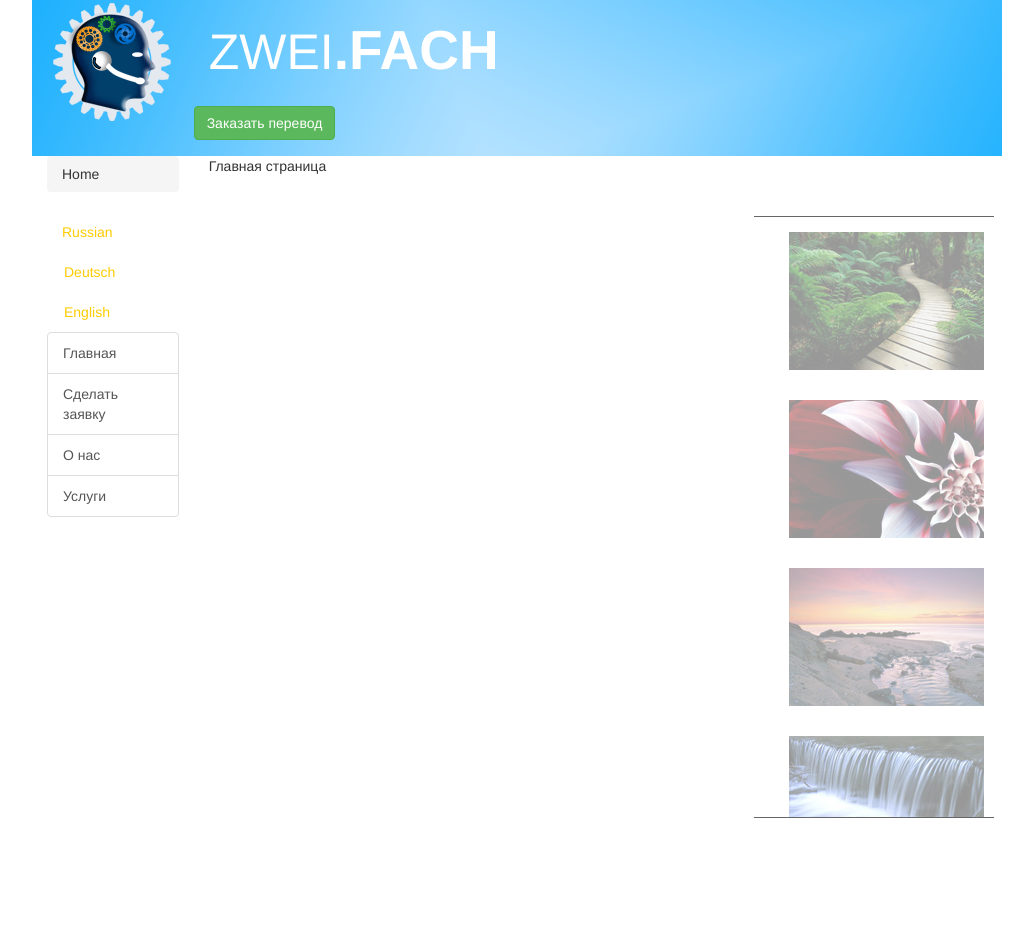
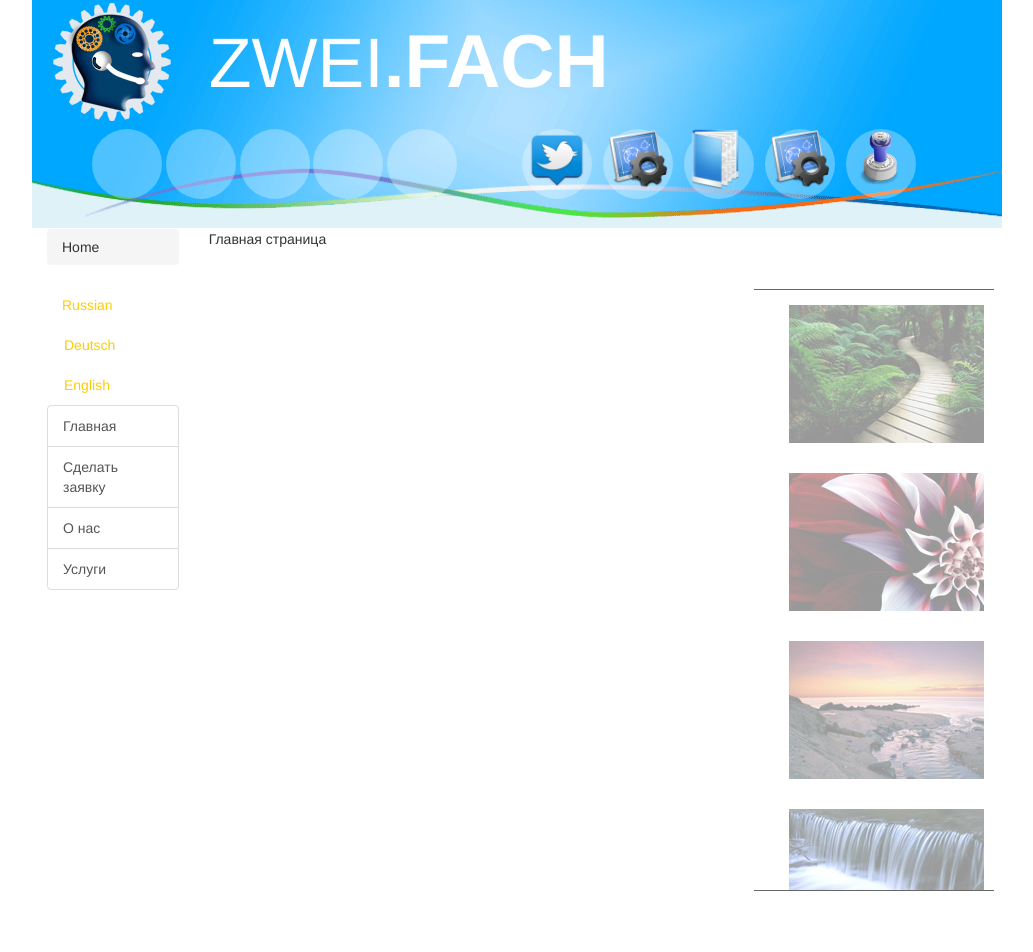
Before and after one commit to webvolant/devel, a Django app: page /haupt/ in a window 1280 px wide. Shown: the whole page, without its empty margins (123-1156 px from the left). Before the commit the page ends 818 px from the top, so only its background shows below. Run offline with Django 3.2, Linux system fonts and the light colour scheme; parts of the project's set-up code (start-up, migrations or seed data) failed here and were passed over; some libraries are stand-ins or nearby versions; some web fonts are replaced.

Commit message:
style head3

```diff
--- a/templates/base.html
+++ b/templates/base.html
@@ -206,13 +206,66 @@ body {
 						<a href="/"><img src="{% static "logo.png" %}" title="zweifach" alt="zweifach logo" class="logo" /></a>
 					</div>
 				</div>
-				<div class="col-xs-8 name">
+				<div class="col-xs-10 name">
 					<h1><span class="zwei">ZWEI</span><span class="fach">.FACH</span></h1>
 				</div>
-				<div class="col-xs-4">
+			</div>
+			<div class="row">
+				<div class="col-xs-6">
+			<section id="set-8">
+				<div class="hi-icon-wrap hi-icon-effect-8">
+					<a href="#set-8" class="hi-icon hi-icon-archive">Archive</a>
+					<a href="#set-8" class="hi-icon hi-icon-chat">Chat</a>
+					<a href="#set-8" class="hi-icon hi-icon-bookmark">Bookmarks</a>
+					<a href="#set-8" class="hi-icon hi-icon-user">User</a>
+					<a href="#set-8" class="hi-icon hi-icon-contract">Contact</a>
+				</div>
+			</section>
+				</div>
+				<div class="col-xs-1 icon_menu">
 					<div class="row">
-						<a href="#" class="btn btn-success btn-large">{% bootstrap_icon "star-empty" %} Заказать перевод</a>
+						<!--<a href="#" class="btn btn-success btn-large">{% bootstrap_icon "star-empty" %} Заказать перевод</a>-->
+						<div class="hi-icon-wrap hi-icon-effect-8">
+							<a href="/" class=" hi-icon"><img src="{% static "webloc.png" %}" title="zweifach" alt="zweifach logo" class="pos1" /></a>
+						</div>
 					</div>
+				</div>
+				<div class="col-xs-1 icon_menu">
+					<div class="row">
+						<div class="hi-icon-wrap hi-icon-effect-8">
+							<a href="/" class=" hi-icon"><img src="{% static "tec.png" %}" title="zweifach" alt="zweifach logo" class="pos2" /></a>
+						</div>
+					</div>
+				</div>
+
+				<div class="col-xs-1 icon_menu">
+					<div class="row">
+						<div class="hi-icon-wrap hi-icon-effect-8">
+							<a href="/" class=" hi-icon"><img src="{% static "128.png" %}" title="zweifach" alt="zweifach logo" class="pos3" /></a>
+						</div>
+					</div>
+				</div>
+
+				<div class="col-xs-1 icon_menu">
+					<div class="row">
+						<div class="hi-icon-wrap hi-icon-effect-8">
+							<a href="/" class=" hi-icon"><img src="{% static "tec.png" %}" title="zweifach" alt="zweifach logo" class="pos4" /></a>
+						</div>
+					</div>
+				</div>
+
+				<div class="col-xs-1 icon_menu">
+					<div class="row">
+						<div class="hi-icon-wrap hi-icon-effect-8">
+							<a href="/" class=" hi-icon"><img src="{% static "stamp.png" %}" title="zweifach" alt="zweifach logo" class="pos5" /></a>
+						</div>
+					</div>
+				</div>
+			</div>
+		</div>
+
+
+
 					<div class="row">
 						<div class="col-xs-6 phone">
 						</div>
--- a/templates/css/style.css
+++ b/templates/css/style.css
@@ -1,37 +1,84 @@
+@font-face {
+	font-family: 'ecoicon';
+	src:url('../fonts/ecoicons/ecoicon.eot');
+	src:url('../fonts/ecoicons/ecoicon.eot?#iefix') format('embedded-opentype'),
+		url('../fonts/ecoicons/ecoicon.woff') format('woff'),
+		url('../fonts/ecoicons/ecoicon.ttf') format('truetype'),
+		url('../fonts/ecoicons/ecoicon.svg#ecoicon') format('svg');
+	font-weight: normal;
+	font-style: normal;
+}
+
 .tr_head{
-	background: url("back-Recovered.png");
+	background: url("back-Recovered.png") center;
+	height: 228px;
 }
 
 .contenttt {
 
 }
 
+.pos1{
+	position: relative;
+	top:0px;
+}
+
+.pos2{
+	position: relative;
+	top:0px;
+}
+
+.pos3{
+	position: relative;
+	top:0px;
+}
+
+.pos4{
+	position: relative;
+	top:0px;
+}
+
+.pos5{
+	position: relative;
+	top:0px;
+}
+
 span.zwei {
-	font-size: 50px;
+	font-size: 70px;
 	color:white;
 }
 
 span.fach {
-	font-size: 55px;
+	font-size: 75px;
 	color:white;
 	font-weight: bold;
 }
 
-.icon-menu{
+.icon_menu img{
+	width: 60px;
+	height: 60px;
+}
+
+.icon_menu a{
+	padding-left: 0px;
+}
+
+/*
+.icon_menu{
 
 	padding: 0px;
 	margin: 0px;
 }
 
-.icon-menu img{
-	width: 100px;
-	height: 100px;
+.icon_menu img{
+	width: 60px;
+	height: 60px;
 	border:1px solid gray;
 	background: orange;
 	border-radius: 5px 5px 5px 5px;
 }
 
-.icon-menu:hover img{
+.icon_menu:hover img{
 	filter: grayscale(50%);
     -webkit-filter: grayscale(80%);
     -moz-filter: grayscale(50%);
@@ -39,7 +86,7 @@ span.fach {
     -o-filter: grayscale(50%);
 }
 
-.icon-menu:hover img,.icon-menu:hover .backstyle{
+.icon_menu:hover img,.icon_menu:hover .backstyle{
 	border-radius: 5px 5px 5px 5px;
 	background: #f4f4f4;
 	transition: 1s;
@@ -49,10 +96,225 @@ span.fach {
 
 }
 
-.icon-menu:not(:hover) img{
+
+.icon_menu:not(:hover) img{
 	border-radius: 5px 5px 5px 5px;
 	background: orange;
 	transition: 1s;
 	padding: 0px;
 	margin: 0px;
 }
+
+*/
+
+*, *:after, *:before { -webkit-box-sizing: border-box; -moz-box-sizing: border-box; box-sizing: border-box; }
+
+.hi-icon-wrap {
+	text-align: center;
+	margin: 0 auto;
+
+}
+
+.hi-icon {
+	display: inline-block;
+	font-size: 0px;
+	cursor: pointer;
+
+	width: 70px;
+	height: 70px;
+	border-radius: 50%;
+	text-align: center;
+	position: relative;
+	z-index: 1;
+	color: #fff;
+}
+
+.hi-icon:after {
+	pointer-events: none;
+	position: absolute;
+	width: 100%;
+	height: 100%;
+	border-radius: 50%;
+	content: '';
+	-webkit-box-sizing: content-box;
+	-moz-box-sizing: content-box;
+	box-sizing: content-box;
+}
+
+.hi-icon:before {
+	font-family: 'ecoicon';
+	speak: none;
+	font-size: 48px;
+	line-height: 90px;
+	font-style: normal;
+	font-weight: normal;
+	font-variant: normal;
+	text-transform: none;
+	display: block;
+	-webkit-font-smoothing: antialiased;
+}
+
+.hi-icon-mobile:before {
+	content: "\e009";
+}
+
+.hi-icon-screen:before {
+	content: "\e00a";
+}
+
+.hi-icon-earth:before {
+	content: "\e002";
+}
+
+.hi-icon-support:before {
+	content: "\e000";
+}
+
+.hi-icon-locked:before {
+	content: "\e001";
+}
+
+.hi-icon-cog:before {
+	content: "\e003";
+}
+
+.hi-icon-clock:before {
+	content: "\e004";
+}
+
+.hi-icon-videos:before {
+	content: "\e005";
+}
+
+.hi-icon-list:before {
+	content: "\e006";
+}
+
+.hi-icon-refresh:before {
+	content: "\e007";
+}
+
+.hi-icon-images:before {
+	content: "\e008";
+}
+
+.hi-icon-pencil:before {
+	content: "\e00b";
+}
+
+.hi-icon-link:before {
+	content: "\e00c";
+}
+
+.hi-icon-mail:before {
+	content: "\e00d";
+}
+
+.hi-icon-location:before {
+	content: "\e00e";
+}
+
+.hi-icon-archive:before {
+	content: "\e00f";
+}
+
+.hi-icon-chat:before {
+	content: "\e010";
+}
+
+.hi-icon-bookmark:before {
+	content: "\e011";
+}
+
+.hi-icon-user:before {
+	content: "\e012";
+}
+
+.hi-icon-contract:before {
+	content: "\e013";
+}
+
+.hi-icon-star:before {
+	content: "\e014";
+}
+
+/* Effect 8 */
+.hi-icon-effect-8 .hi-icon {
+	background: rgba(255,255,255,0.3);
+
+	-webkit-transition: -webkit-transform ease-out 0.1s, background 0.2s;
+	-moz-transition: -moz-transform ease-out 0.1s, background 0.2s;
+	transition: transform ease-out 0.1s, background 0.2s;
+}
+
+.hi-icon-effect-8 .hi-icon:after {
+	top: 0;
+	left: 0;
+	padding: 0;
+	z-index: -1;
+	box-shadow: 0 0 0 2px rgba(255,255,255,0.1);
+	opacity: 0;
+	-webkit-transform: scale(0.9);
+	-moz-transform: scale(0.9);
+	-ms-transform: scale(0.9);
+	transform: scale(0.9);
+
+}
+
+.no-touch .hi-icon-effect-8 .hi-icon:hover {
+	background: rgba(255,255,255,0.05);
+	-webkit-transform: scale(0.93);
+	-moz-transform: scale(0.93);
+	-ms-transform: scale(0.93);
+	transform: scale(0.93);
+	color: #fff;
+}
+
+.hi-icon-effect-8 .hi-icon:hover:after {
+	-webkit-animation: sonarEffect 1.3s ease-out 75ms;
+	-moz-animation: sonarEffect 1.3s ease-out 75ms;
+	animation: sonarEffect 1.3s ease-out 75ms;
+}
+
+@-webkit-keyframes sonarEffect {
+	0% {
+		opacity: 0.3;
+	}
+	40% {
+		opacity: 0.5;
+		box-shadow: 0 0 0 2px rgba(255,255,255,0.1), 0 0 10px 10px #3851bc, 0 0 0 10px rgba(255,255,255,0.5);
+	}
+	100% {
+		box-shadow: 0 0 0 2px rgba(255,255,255,0.1), 0 0 10px 10px #3851bc, 0 0 0 10px rgba(255,255,255,0.5);
+		-webkit-transform: scale(1.5);
+		opacity: 0;
+	}
+}
+@-moz-keyframes sonarEffect {
+	0% {
+		opacity: 0.3;
+	}
+	40% {
+		opacity: 0.5;
+		box-shadow: 0 0 0 2px rgba(255,255,255,0.1), 0 0 10px 10px #3851bc, 0 0 0 10px rgba(255,255,255,0.5);
+	}
+	100% {
+		box-shadow: 0 0 0 2px rgba(255,255,255,0.1), 0 0 10px 10px #3851bc, 0 0 0 10px rgba(255,255,255,0.5);
+		-moz-transform: scale(1.5);
+		opacity: 0;
+	}
+}
+@keyframes sonarEffect {
+	0% {
+		opacity: 0.3;
+	}
+	40% {
+		opacity: 0.5;
+		box-shadow: 0 0 0 2px rgba(255,255,255,0.1), 0 0 10px 10px #3851bc, 0 0 0 10px rgba(255,255,255,0.5);
+	}
+	100% {
+		box-shadow: 0 0 0 2px rgba(255,255,255,0.1), 0 0 10px 10px #3851bc, 0 0 0 10px rgba(255,255,255,0.5);
+		transform: scale(1.5);
+		opacity: 0;
+	}
+}
```
Also changed, not shown: static/style.css (+173 -10 lines), static/128.png (added), static/back-Recovered.png, static/tec.png (added), static/webloc.png (added), templates/css/128.png (added), templates/css/back-Recovered.png, templates/css/tec.png (added), templates/css/webloc.png (added).
